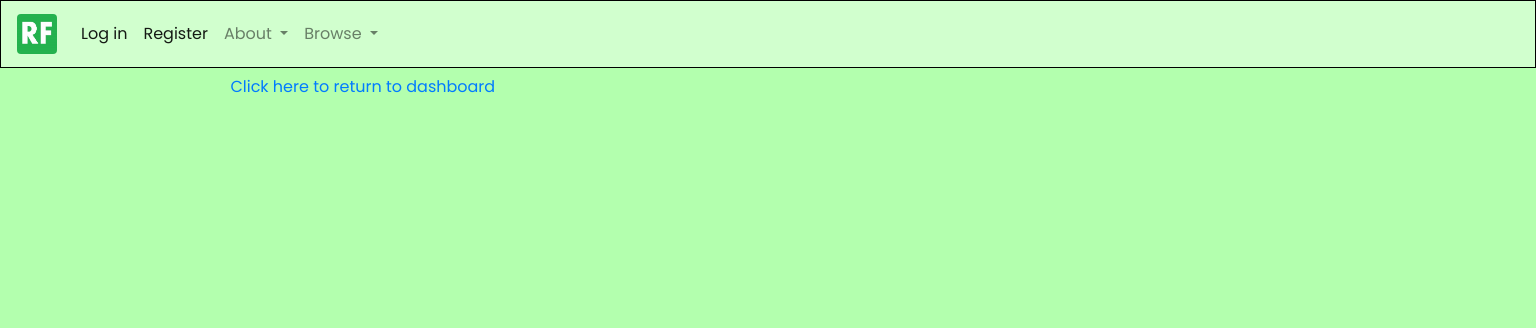
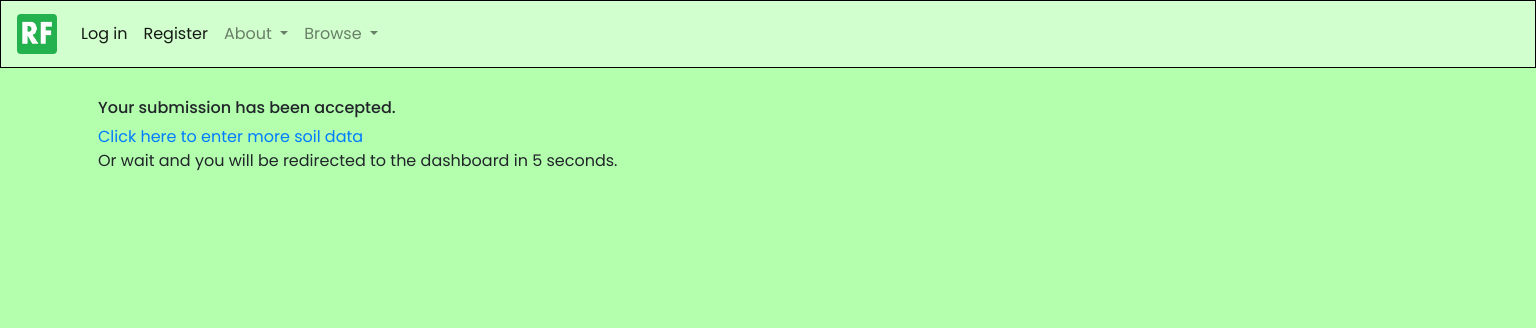
Before and after one commit to tberray/regenerative_farming, a Node server app: page /users/confirmation-page in a window 1536 px wide. Shown: the top 328 px of the page. Run offline with Node 20, Linux system fonts and the light colour scheme; some libraries are stand-ins or nearby versions.

Commit message:
pictures for the soil terms page. confirmation page fixed and updated.

```diff
--- a/public/css/style.css
+++ b/public/css/style.css
@@ -302,6 +302,32 @@ body {
     margin-right: auto;
 }
 
+.confirmation-page {
+    position: relative;
+    width: 80%;
+    top: 20px;
+    left: 20px;
+}
+
+
+.physical-img {
+    height: 0px;
+    width: 0px;
+    visibility: hidden;
+}
+@media only screen and (min-width: 1400px) {
+    .physical-img {
+        float: right;
+        height: 200px;
+        width: 300px;
+        position: relative;
+        left: -200px;
+        z-index: -1;
+        border-radius: 5%;
+        visibility: visible;
+    }
+}
+
 /************************** dashboard grid sections ******************************************************************************/
 
 .dashboard-parent { /* used to contain all the stuff on the dashboard */
--- a/views/confirmation-page.ejs
+++ b/views/confirmation-page.ejs
@@ -19,10 +19,16 @@
     <%- include('partials/sidenav') %>
 
 
-    <div class="about-paragraph pt-5 mx-auto">
+    <div class="content">
+      <div class="confirmation-page">
         <h6>Your submission has been accepted.</h6>
-        <a href="/users/dashboard">Click here to return to dashboard</a>
+        <a href="/users/datainput">Click here to enter more soil data</a>
+        <p>Or wait and you will be redirected to the dashboard in 5 seconds.</p>
+      </div>
+
     </div>
+
+    <meta http-equiv="refresh" content="5;url=/users/dashboard" />
 
 
 
```
Also changed, not shown: views/terms-info.ejs (+11 -3 lines), public/images/chemicals.jpg (added), public/images/soil.jpg (added), public/images/worms.jpg (added).
